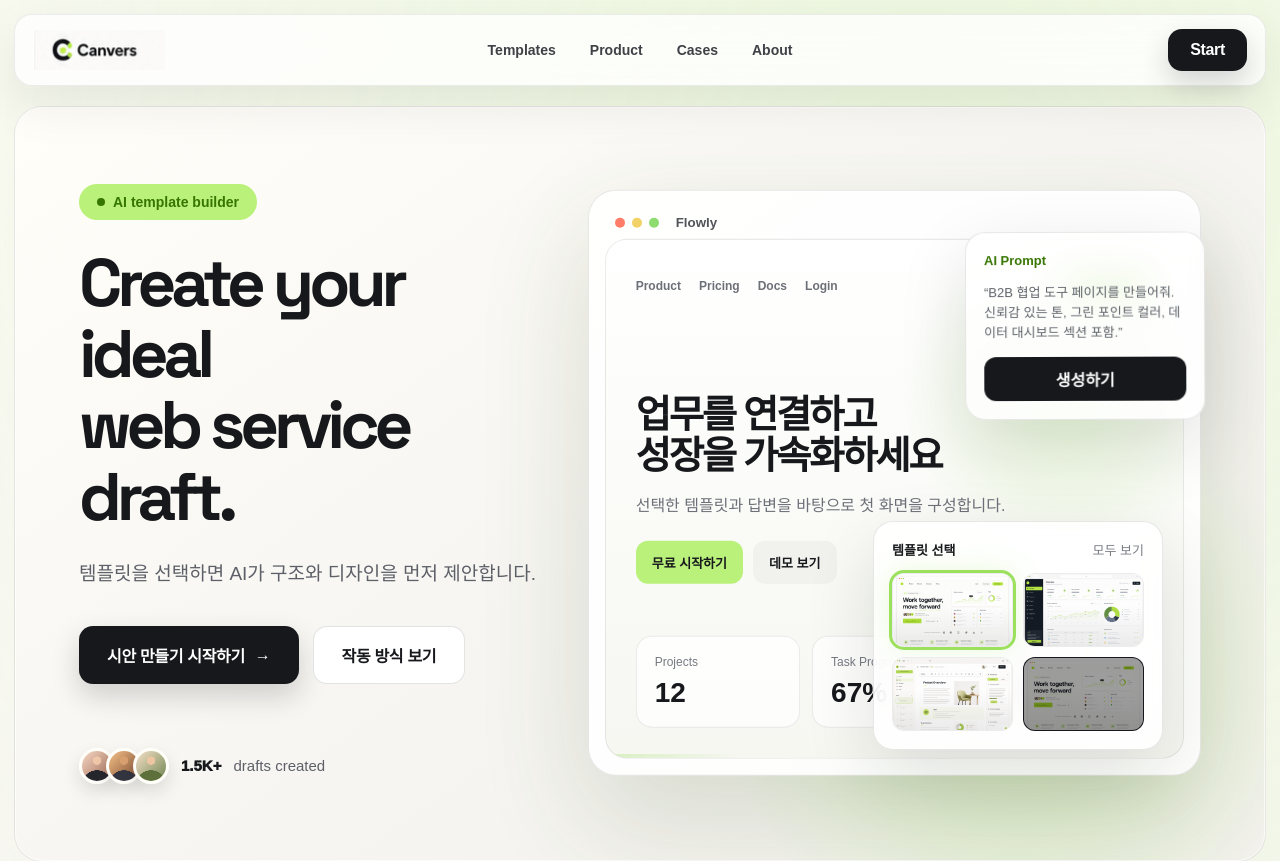
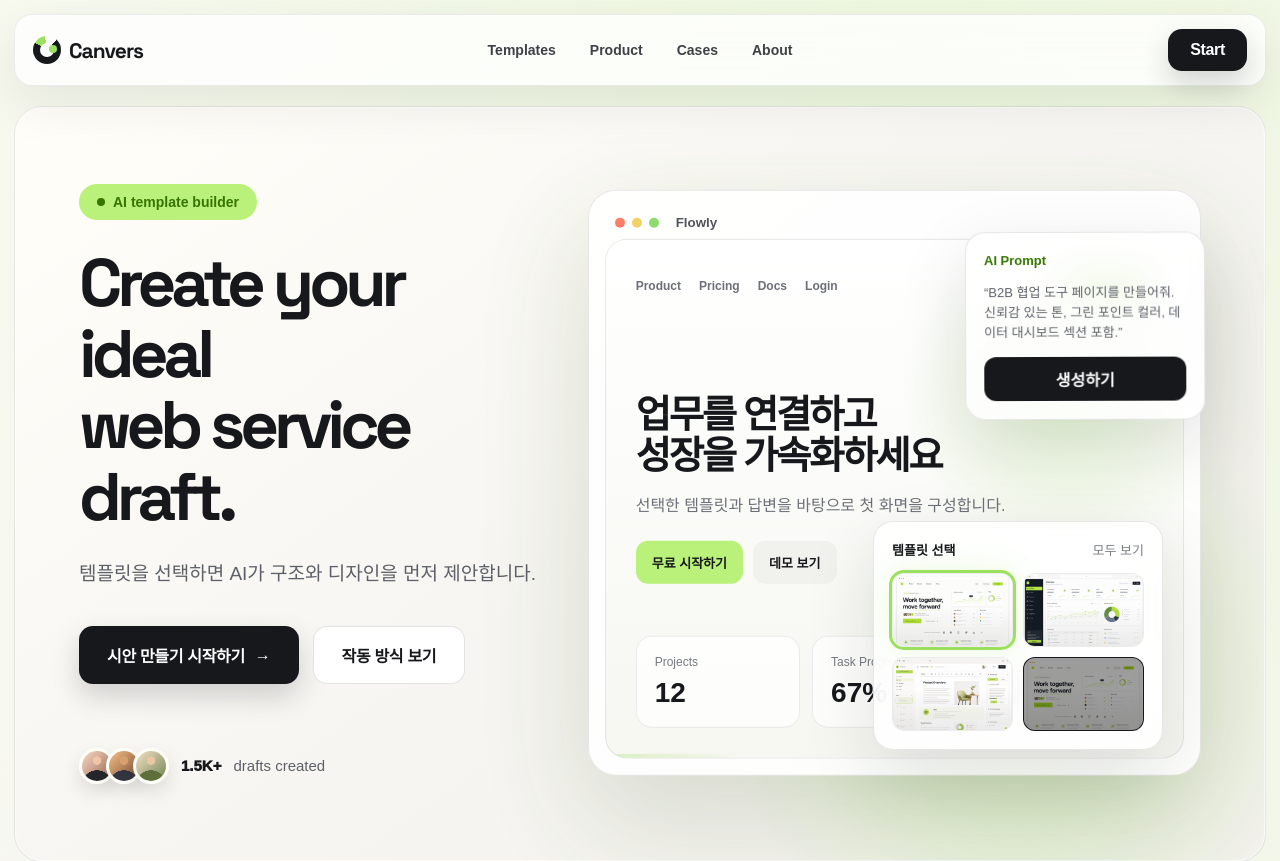
Before and after one commit to sehyunictsebitleedy/SEbit_canvers_v2, a Next.js app: page / in a window 1280 px wide. Shown: the top 861 px of the page. Built offline with nearby package versions, Linux system fonts and the light colour scheme; a web font is replaced by a local one.

Commit message:
feat: convert logo to font wordmark

```diff
--- a/app/globals.css
+++ b/app/globals.css
@@ -381,37 +381,54 @@ a { color: inherit; text-decoration: none; }
 .cv2-brand {
   display: inline-flex;
   align-items: center;
+  gap: 8px;
   width: max-content;
+  color: #17181c;
 }
 
 .cv2-brand.footer {
-  padding: 5px 7px;
-  background: #ffffff;
-  border-radius: 10px;
-}
-
-.cv2-brand img {
-  display: block;
-  width: 132px;
-  height: auto;
-}
-
-.cv2-brand.footer img {
-  width: 122px;
+  color: #ffffff;
+}
+
+.cv2-brand-word {
+  font-family: var(--logo-font, var(--display-font));
+  font-size: 21px;
+  font-weight: 900;
+  letter-spacing: -0.045em;
+  line-height: 1;
 }
 
 .cv2-brand-mark {
-  display: inline-grid;
-  place-items: center;
+  position: relative;
+  display: inline-block;
+  flex: 0 0 auto;
   width: 28px;
   height: 28px;
-  color: #17181c;
-  background:
-    radial-gradient(circle at 70% 30%, #17181c 0 16%, transparent 17%),
-    conic-gradient(from 30deg, #9be15d, #dff4d2, #9be15d);
-  border-radius: 9px;
-  font-size: 0;
-  box-shadow: inset 0 0 0 2px rgba(255, 255, 255, 0.68);
+  background: conic-gradient(from 42deg, #17181c 0 72%, #9be15d 72% 86%, transparent 86% 100%);
+  border-radius: 50%;
+}
+
+.cv2-brand-mark::before {
+  content: "";
+  position: absolute;
+  inset: 7px;
+  background: #ffffff;
+  border-radius: 50%;
+}
+
+.cv2-brand-mark::after {
+  content: "";
+  position: absolute;
+  right: 4px;
+  top: 9px;
+  width: 8px;
+  height: 8px;
+  background: #9be15d;
+  border-radius: 50%;
+}
+
+.cv2-brand.footer .cv2-brand-mark::before {
+  background: #17181c;
 }
 
 .cv2-nav nav,
--- a/app/page.tsx
+++ b/app/page.tsx
@@ -40,7 +40,8 @@ export default function HomePage() {
     <main className="cv2-page">
       <header className="cv2-nav">
         <a className="cv2-brand" href="#top" aria-label="Canvers 홈">
-          <img src="/images/brand/logo.png" alt="Canvers" />
+          <span className="cv2-brand-mark" aria-hidden="true" />
+          <span className="cv2-brand-word">Canvers</span>
         </a>
         <nav aria-label="주요 메뉴">
           <a href="#templates">Templates</a>
@@ -305,7 +306,8 @@ export default function HomePage() {
       <footer className="cv2-footer" id="about">
         <div>
           <a className="cv2-brand footer" href="#top">
-            <img src="/images/brand/logo.png" alt="Canvers" />
+            <span className="cv2-brand-mark" aria-hidden="true" />
+            <span className="cv2-brand-word">Canvers</span>
           </a>
           <p>AI가 구조를 설계하고, 팀이 완성하는 웹서비스 시안 생성 플랫폼</p>
         </div>
```
Also changed, not shown: 1 other file (tests, documents, lock files or other folders).
